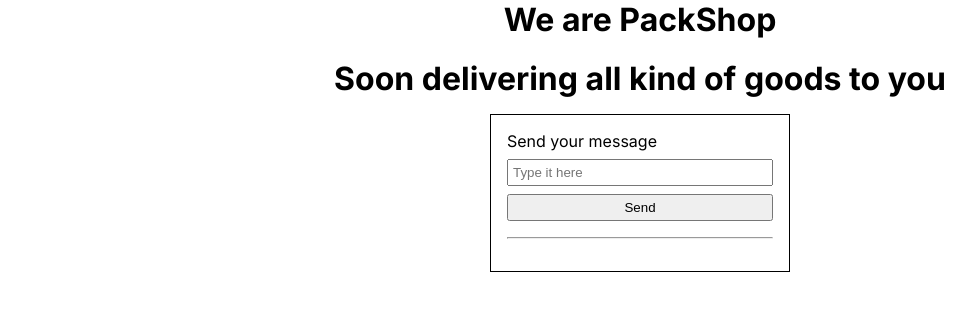
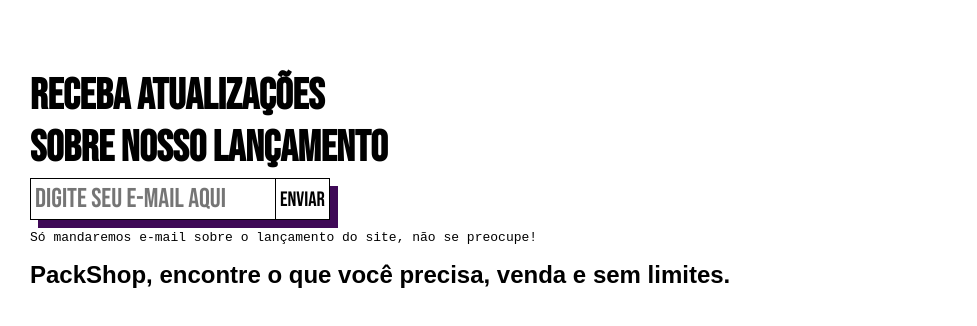
Before and after one commit to devLeonardoTS/pack-shop, a Next.js app: page / in a window 1280 px wide. Shown: the top 326 px of the page, without its empty margins (0-977 px from the left). Built offline with nearby package versions, Linux system fonts and the light colour scheme.

Commit message:
Commit 1
Aprendendo a criar componentes que possam ser uteis futuramente no projeto

```diff
--- /dev/null
+++ b/src/components/templates/BaseEmailEnter/index.module.scss
@@ -0,0 +1,2 @@
+.container {
+}
--- /dev/null
+++ b/src/components/templates/BaseEmailEnter/index.tsx
@@ -0,0 +1,59 @@
+import { nanoid } from "nanoid";
+import { useState } from "react";
+import styles from "./index.module.scss";
+
+export type BaseEmailEnter = {
+  children?: React.ReactNode;
+  // Override these as needed - Remember, optional props goes at the end.
+};
+
+function BaseEmailEnter({ children }: BaseEmailEnter) {
+  return (
+    <div>
+      <form
+        style={{
+          border: "1px solid",
+          maxWidth: "300px",
+          display: "flex",
+          boxShadow:"8px 8px #3F0957"
+        }}
+      >
+        <input
+          placeholder="Digite seu E-mail Aqui"
+          style={{
+            fontFamily: "Bebas Neue",
+            maxWidth: "300px",
+            border: "0px solid",
+            padding: 4,
+            fontSize: "1.7em",
+            width: "100%",
+          }}
+        />
+        <button
+          type="submit"
+          aria-label="add-message-to-list-btn"
+          style={{
+            padding: 4,
+            backgroundColor: "rgb(0,0,0,0)",
+            border: "0px solid",
+            fontSize: "1.3em",
+            fontFamily: "Bebas Neue",
+            borderLeft:"1px solid"
+          }}
+          data-test="btn-submit-msg"
+        >
+          Enviar
+        </button>
+      </form>
+      <p
+        style={{
+          fontFamily: "monospace",
+          margin:"10px 0px 0px 0px"
+        }}
+      >
+        Só mandaremos e-mail sobre o lançamento do site, não se preocupe!
+      </p>
+    </div>
+  );
+}
+export default BaseEmailEnter;
--- /dev/null
+++ b/src/components/templates/BasicBlockText/index.module.scss
@@ -0,0 +1,7 @@
+@import url('https://fonts.googleapis.com/css2?family=Imprima&display=swap');
+.container {
+}
+h2
+{
+    font-family: 'Imprima', sans-serif;
+}
--- /dev/null
+++ b/src/components/templates/BasicBlockText/index.tsx
@@ -0,0 +1,21 @@
+import { nanoid } from "nanoid";
+import { useState } from "react";
+import styles from "./index.module.scss";
+
+export type BasicBlockText = {
+  children?: React.ReactNode;
+  // Override these as needed - Remember, optional props goes at the end.
+};
+
+function BasicBlockText({ children }: BasicBlockText) {
+  return (
+    <div>
+      <h2 style={{
+        fontFamily: 'Imprima, sans-serif',
+      }}>
+        PackShop, encontre o que você precisa, venda e sem limites.
+      </h2>
+    </div>
+  );
+}
+export default BasicBlockText;
--- a/src/pages/_app.tsx
+++ b/src/pages/_app.tsx
@@ -9,7 +9,9 @@
 
 export default function App({ Component, pageProps }: AppProps) {
   return (
-    <div className={inter.className}>
+    <div className={inter.className} style={{
+      height: "100%"
+    }}>
       <Injectors>
         <PrimaryLayout>
           <Component {...pageProps} />
--- a/src/pages/_document.tsx
+++ b/src/pages/_document.tsx
@@ -4,7 +4,9 @@
   return (
     <Html lang="en">
       <Head />
-      <body>
+      <body style={{
+        height: "100%"
+      }}>
         <Main />
         <NextScript />
       </body>
--- a/src/pages/index.tsx
+++ b/src/pages/index.tsx
@@ -1,6 +1,8 @@
-import BaseTemplate from "@/components/templates/BaseTemplate";
+import BaseEmailEnter from "@/components/templates/BaseEmailEnter";
 import BaseTemplateWithHooks from "@/components/templates/BaseTemplateWithHooks";
+import BasicBlockText from "@/components/templates/BasicBlockText";
 import Head from "next/head";
+
 
 export default function Home() {
   return (
@@ -11,22 +13,36 @@
         <meta name="viewport" content="width=device-width, initial-scale=1" />
         <link rel="icon" href="/favicon.ico" />
       </Head>
-      <main>
-        <h1 style={{ textAlign: "center" }} data-test="msg-welcome">
-          We are PackShop
+      <main
+        className="titulos"
+        style={{
+          padding: "30px",
+        }}
+      >
+        <h1
+          style={{
+            textAlign: "left",
+            margin: "40px 0px -15px 0px",
+            fontSize: "2.7em",
+          }}
+          data-test="msg-welcome"
+        >
+          RECEBA ATUALIZAÇÕES<br/>SOBRE NOSSO LANÇAMENTO
         </h1>
         <br />
         <div
+          className="titulos"
           style={{
             width: "100%",
             display: "flex",
             flexDirection: "column",
             gap: 16,
-            alignItems: "center",
+            alignItems: "left",
           }}
         >
-          <BaseTemplate sampleTextProp="Soon delivering all kind of goods to you" />
-          <BaseTemplateWithHooks />
+          <BaseEmailEnter />
+          <BasicBlockText />
+          {/* <BaseTemplateWithHooks /> */}
         </div>
       </main>
     </>
--- a/src/styles/globals.css
+++ b/src/styles/globals.css
@@ -1,3 +1,5 @@
+@import url('https://fonts.googleapis.com/css2?family=Bebas+Neue&display=swap');
+
 * {
   box-sizing: border-box;
   padding: 0;
@@ -10,3 +12,7 @@
   max-width: 100vw;
   overflow-x: hidden;
 }
+.titulos
+{
+  font-family: 'Bebas Neue', cursive;
+}
```
Also changed, not shown: src/components/templates/BaseEmailEnter/index.mocks.ts (added, +13 -0 lines), src/components/templates/BasicBlockText/index.mocks.ts (added, +13 -0 lines).
